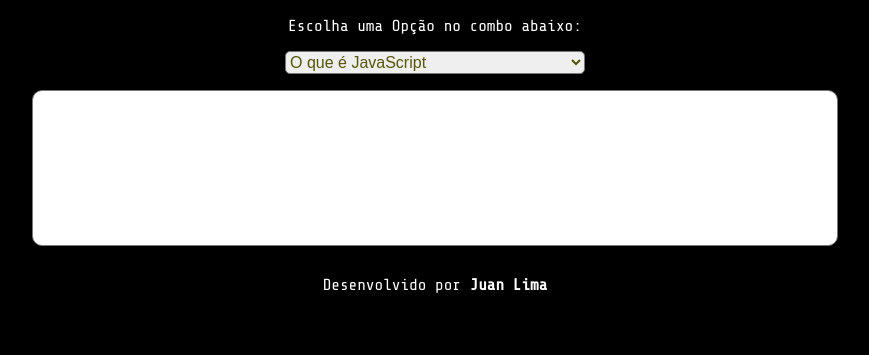
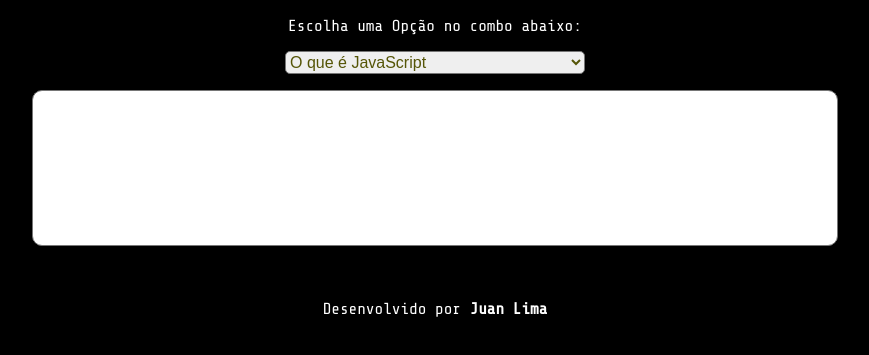
Before and after one commit to Juanliima/Glossario-JavaScript, a plain HTML site: page index.html in a window 1280 px wide. Shown: the part 277-632 px from the top of the page, without its empty margins (205-1074 px from the left). Drawn offline with nearby package versions, Linux system fonts and the light colour scheme.

Commit message:
Update style.css

```diff
--- a/style.css
+++ b/style.css
@@ -68,7 +68,7 @@ border-radius:  10px;;
     background-color: black;
     color: white;
     text-align: center;
-    padding-top: 10px;
+  margin-top: 50px;
 }
 
 a{
```
